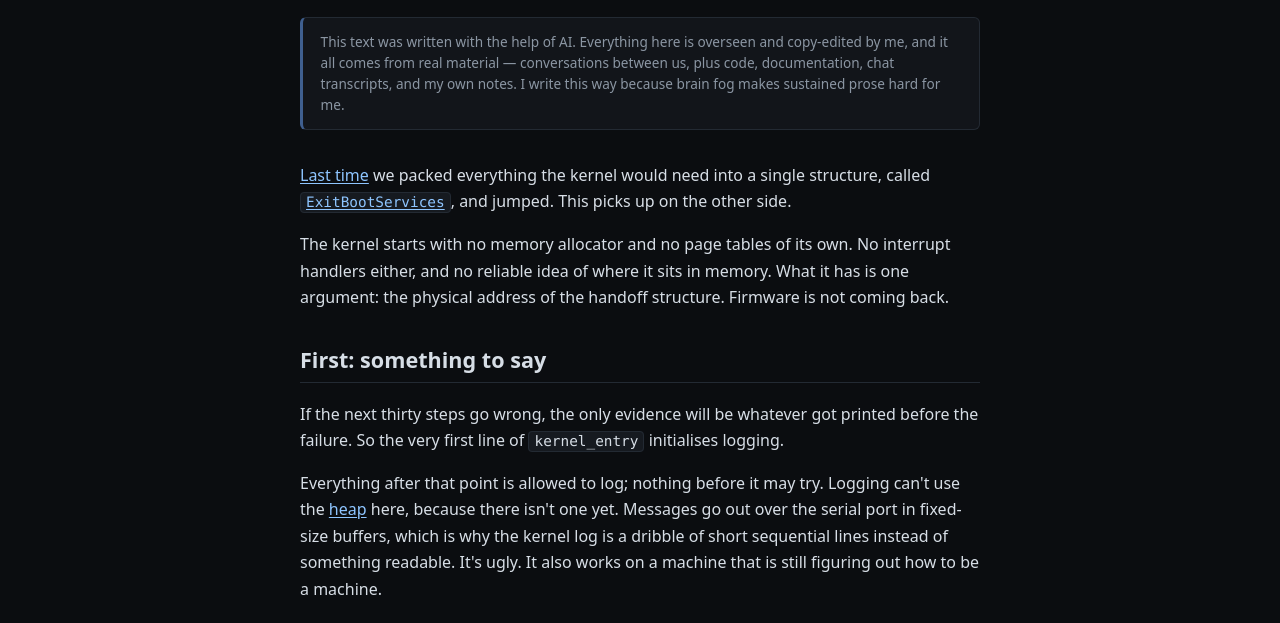
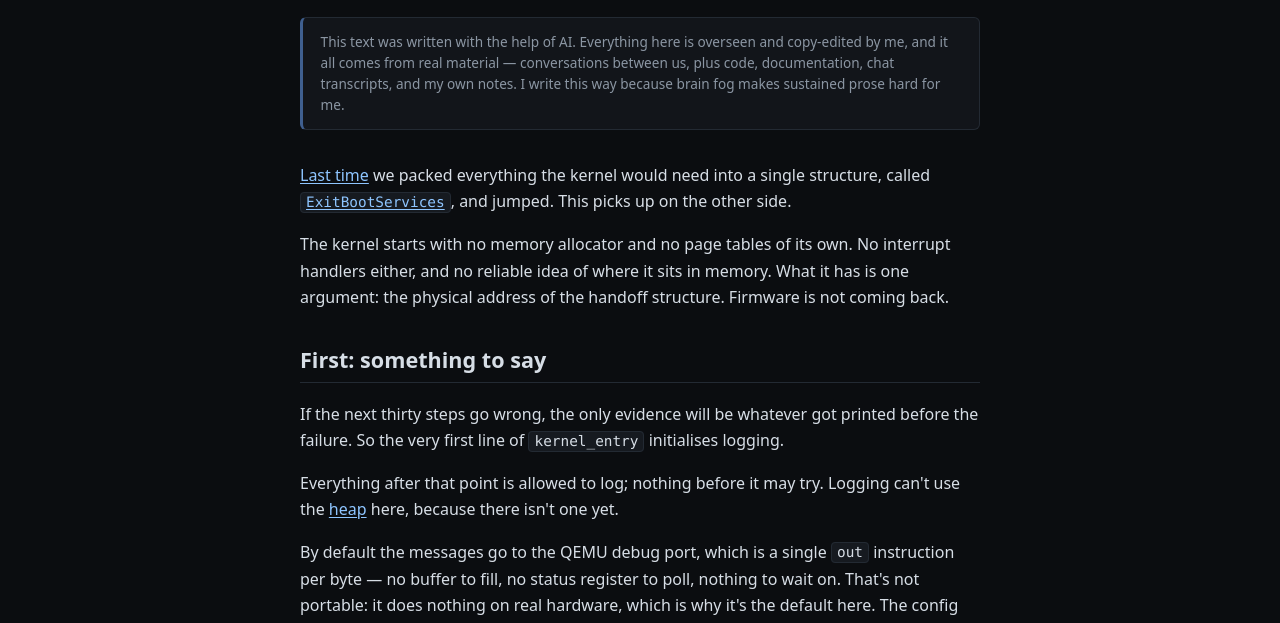
Before and after one commit to emilf/emilf.github.io, an Eleventy site: page src/blog/theseusos-part-2-the-other-side.md in a window 1280 px wide. Shown: the part 173-796 px from the top of the page. Built offline with nearby package versions, Linux system fonts and the light colour scheme; Eleventy itself is replaced by a stand-in of ours; files that its build step writes are made by us from their sources.

Commit message:
Part 2: correct logging output to QEMU debug port
Logging defaults to the QEMU debug port (port 0xE9, one out instruction
per byte, no buffering), not serial. Serial is available via config, and
errors/warnings already go to both.

```diff
--- a/src/blog/theseusos-part-2-the-other-side.md
+++ b/src/blog/theseusos-part-2-the-other-side.md
@@ -15,7 +15,9 @@ The kernel starts with no memory allocator and no page tables of its own. No int
 
 If the next thirty steps go wrong, the only evidence will be whatever got printed before the failure. So the very first line of `kernel_entry` initialises logging.
 
-Everything after that point is allowed to log; nothing before it may try. Logging can't use the [heap](https://en.wikipedia.org/wiki/Memory_management_(operating_systems)) here, because there isn't one yet. Messages go out over the serial port in fixed-size buffers, which is why the kernel log is a dribble of short sequential lines instead of something readable. It's ugly. It also works on a machine that is still figuring out how to be a machine.
+Everything after that point is allowed to log; nothing before it may try. Logging can't use the [heap](https://en.wikipedia.org/wiki/Memory_management_(operating_systems)) here, because there isn't one yet.
+
+By default the messages go to the QEMU debug port, which is a single `out` instruction per byte — no buffer to fill, no status register to poll, nothing to wait on. That's not portable: it does nothing on real hardware, which is why it's the default here. The config can route output to the serial port instead, and errors and warnings already go to both. It's ugly either way. It also works on a machine that is still figuring out how to be a machine.
 
 ## Validating the handoff
 
```
